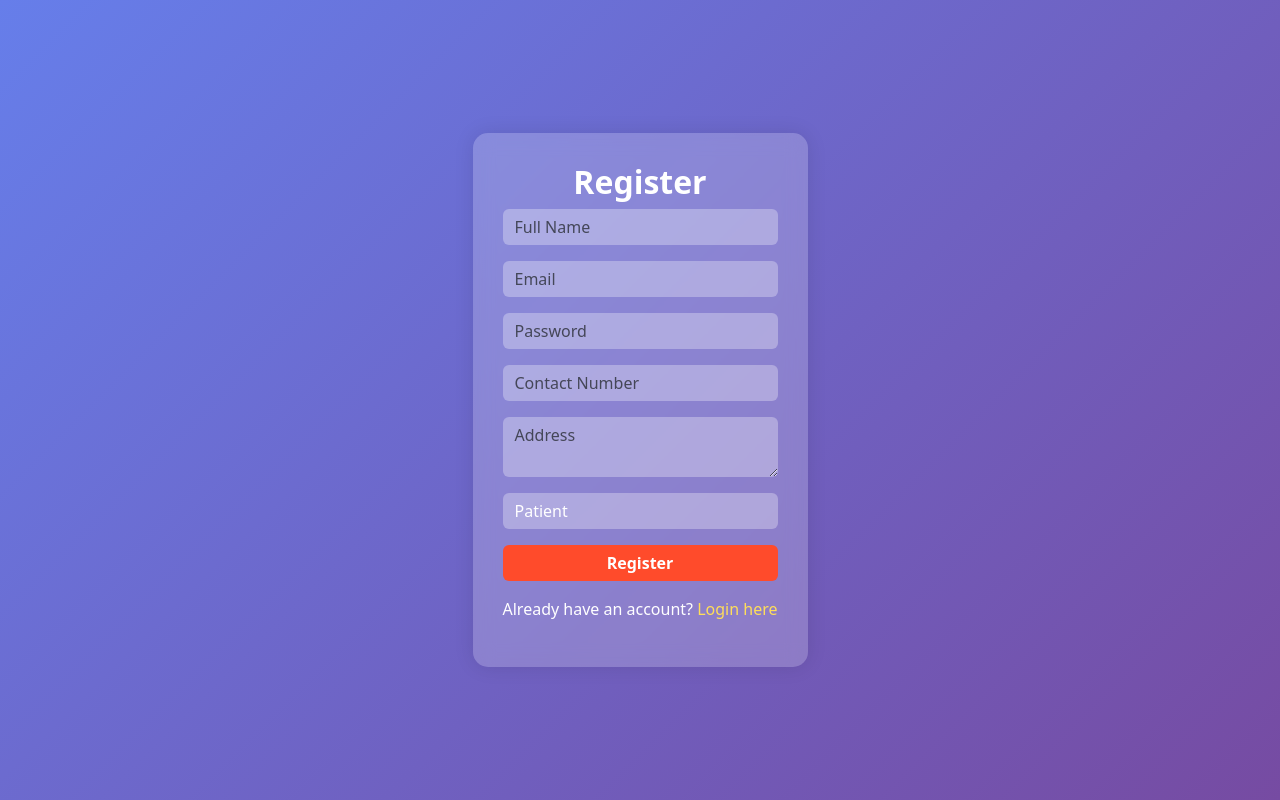
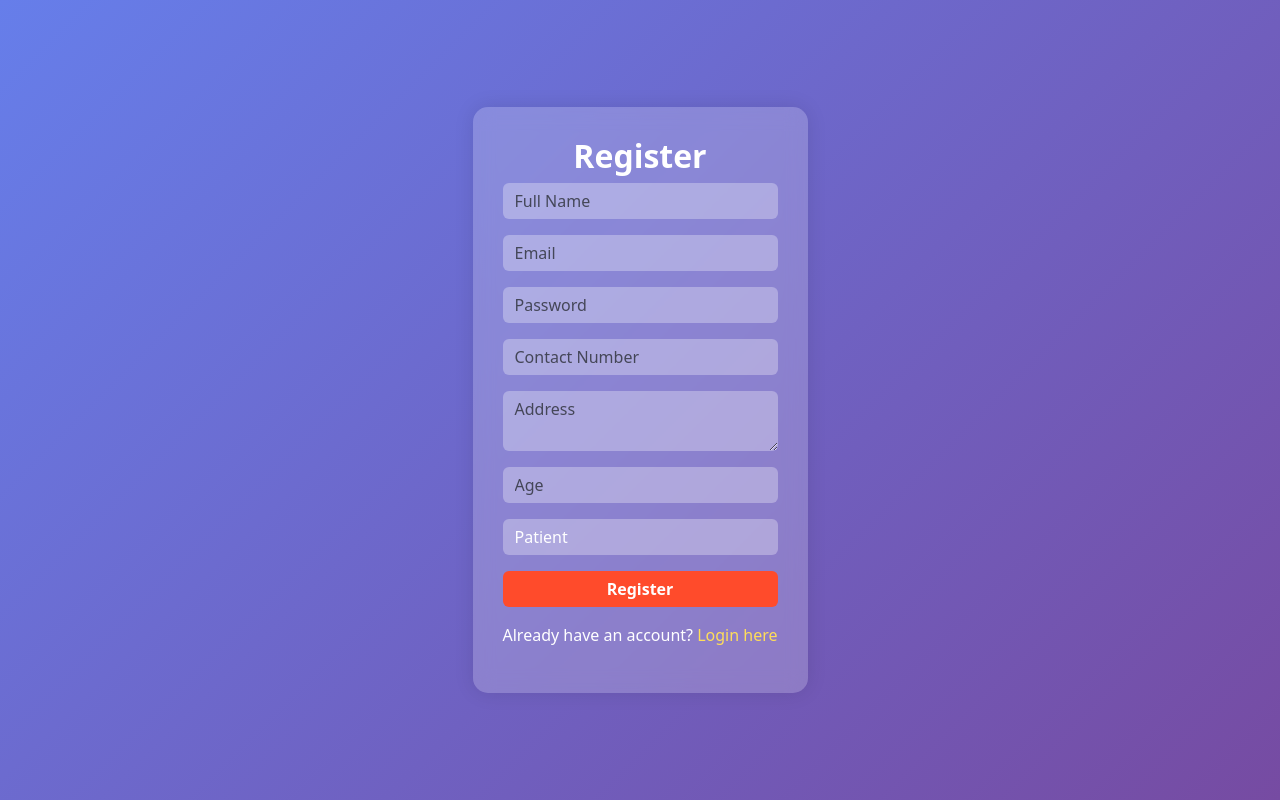
Before and after one commit to 3ITB-Group9/Clinic-Management-System, a PHP site: page /register.php in a window 1280 px wide. Run offline with PHP 8.4, Linux system fonts and the light colour scheme.

Commit message:
All of my Task is Done

```diff
--- a/register.php
+++ b/register.php
@@ -10,6 +10,7 @@ if ($_SERVER["REQUEST_METHOD"] == "POST") {
     $password = password_hash($_POST['password'], PASSWORD_BCRYPT);
     $contact_number = $_POST['contact_number'];
     $address = $_POST['address'];
+    $age = (int) $_POST['age']; // Get age input
     $role = $_POST['role']; // Role selection (patient/doctor)
 
     // Check if email already exists
@@ -21,9 +22,9 @@ if ($_SERVER["REQUEST_METHOD"] == "POST") {
     if ($checkStmt->num_rows > 0) {
         $error = "Email already exists! Please use a different email";
     } else {
-        // Insert new user
-        $stmt = $conn->prepare("INSERT INTO users (name, email, password, contact_number, address, role) VALUES (?, ?, ?, ?, ?, ?)");
-        $stmt->bind_param("ssssss", $name, $email, $password, $contact_number, $address, $role);
+        // Insert new user with age
+        $stmt = $conn->prepare("INSERT INTO users (name, email, password, contact_number, address, age, role) VALUES (?, ?, ?, ?, ?, ?, ?)");
+        $stmt->bind_param("sssssis", $name, $email, $password, $contact_number, $address, $age, $role);
 
         if ($stmt->execute()) {
             $success = "Registration successful!";
@@ -39,7 +40,6 @@ if ($_SERVER["REQUEST_METHOD"] == "POST") {
 
 <!DOCTYPE html>
 <html lang="en">
-
 <head>
     <meta charset="UTF-8">
     <meta name="viewport" content="width=device-width, initial-scale=1.0">
@@ -163,6 +163,10 @@ if ($_SERVER["REQUEST_METHOD"] == "POST") {
             </div>
 
             <div class="mb-3">
+                <input type="number" name="age" class="form-control" placeholder="Age" required>
+            </div>
+
+            <div class="mb-3">
                 <select name="role" class="form-control" required>
                     <option value="patient">Patient</option>
                     <option value="doctor">Doctor</option>
```
Also changed, not shown: clinic_management.sql (+9 -7 lines), patient_history.php (+9 -2 lines).
